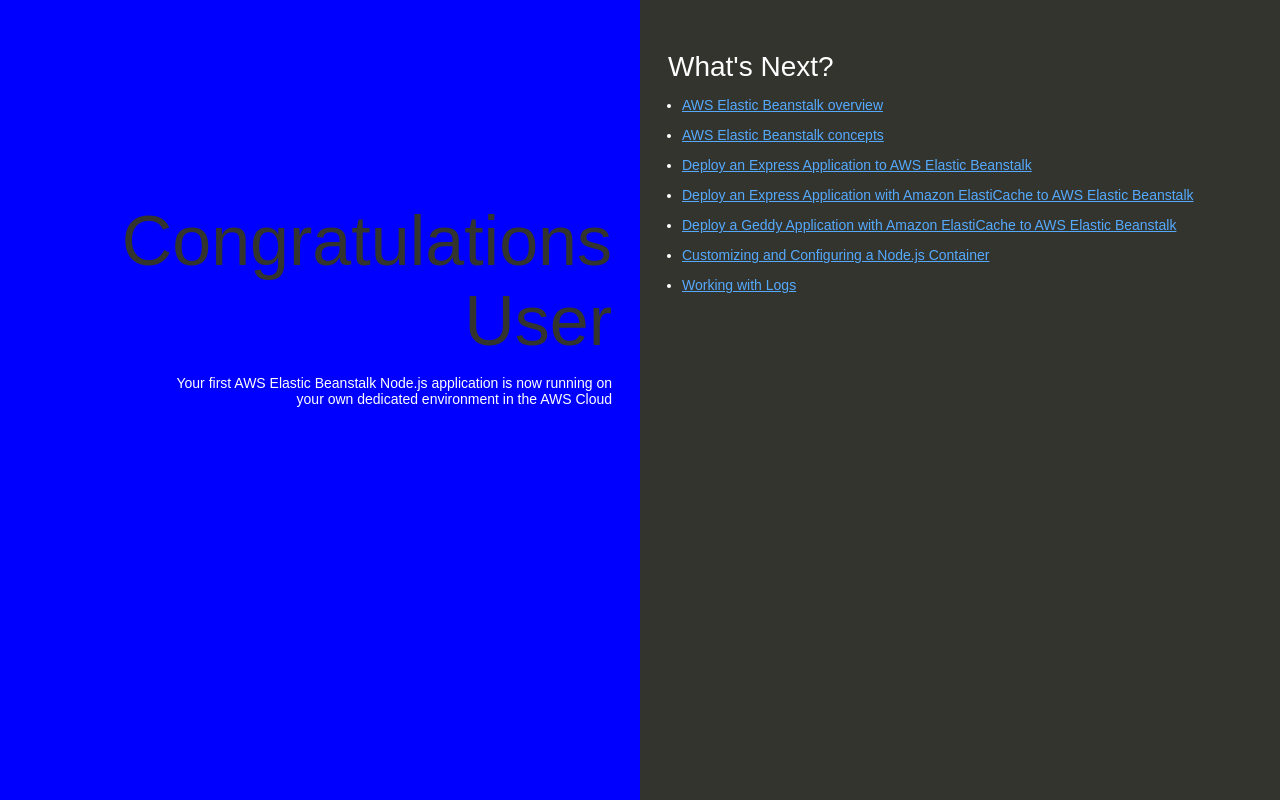
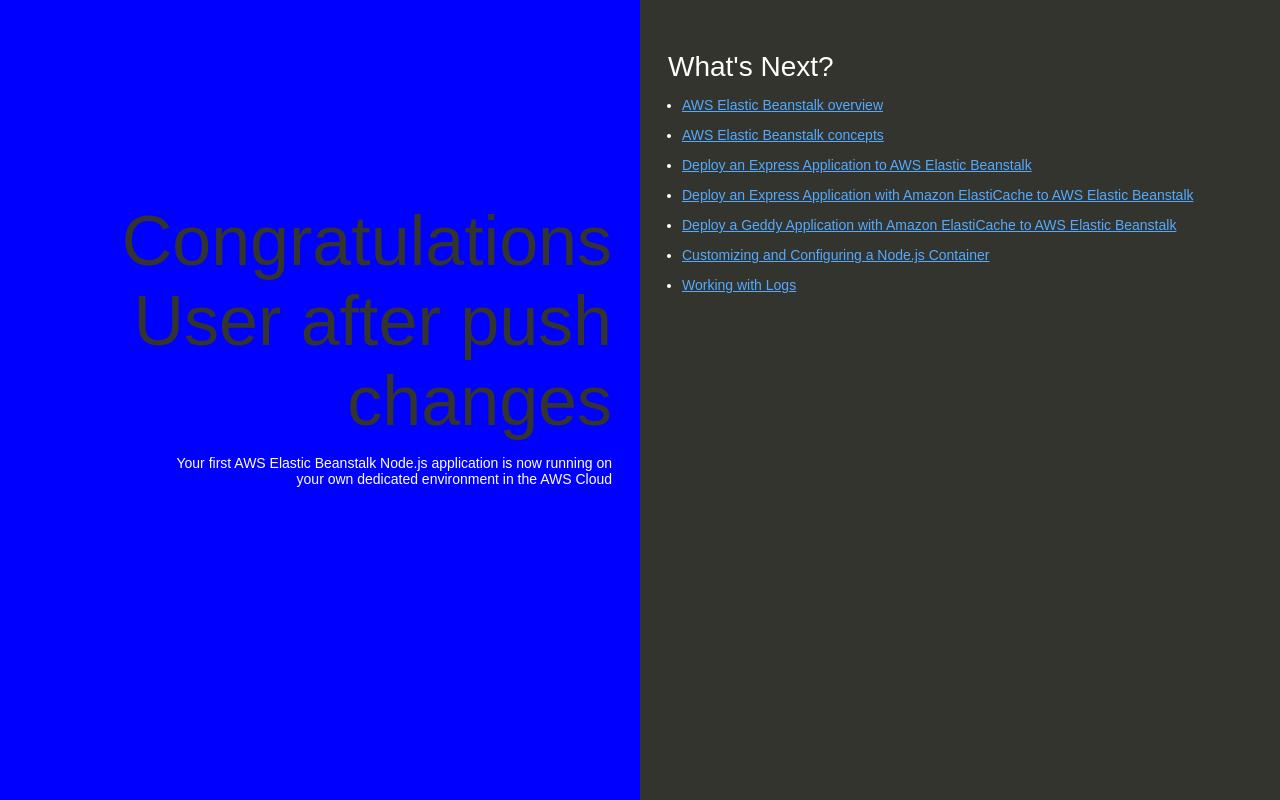
Before and after one commit to shaikhaasifgit/first-nodejs-app, a website: page index.html in a window 1280 px wide. Drawn offline with Linux system fonts and the light colour scheme.

Commit message:
build commit

```diff
--- a/index.html
+++ b/index.html
@@ -74,7 +74,7 @@
   </head>
   <body>
     <div class="textColumn">
-      <h1>Congratulations User</h1>
+      <h1>Congratulations User after push changes</h1>
       <p>Your first AWS Elastic Beanstalk Node.js application is now running on your own dedicated environment in the AWS Cloud</p>
     </div>
     <div class="linksColumn">
```
